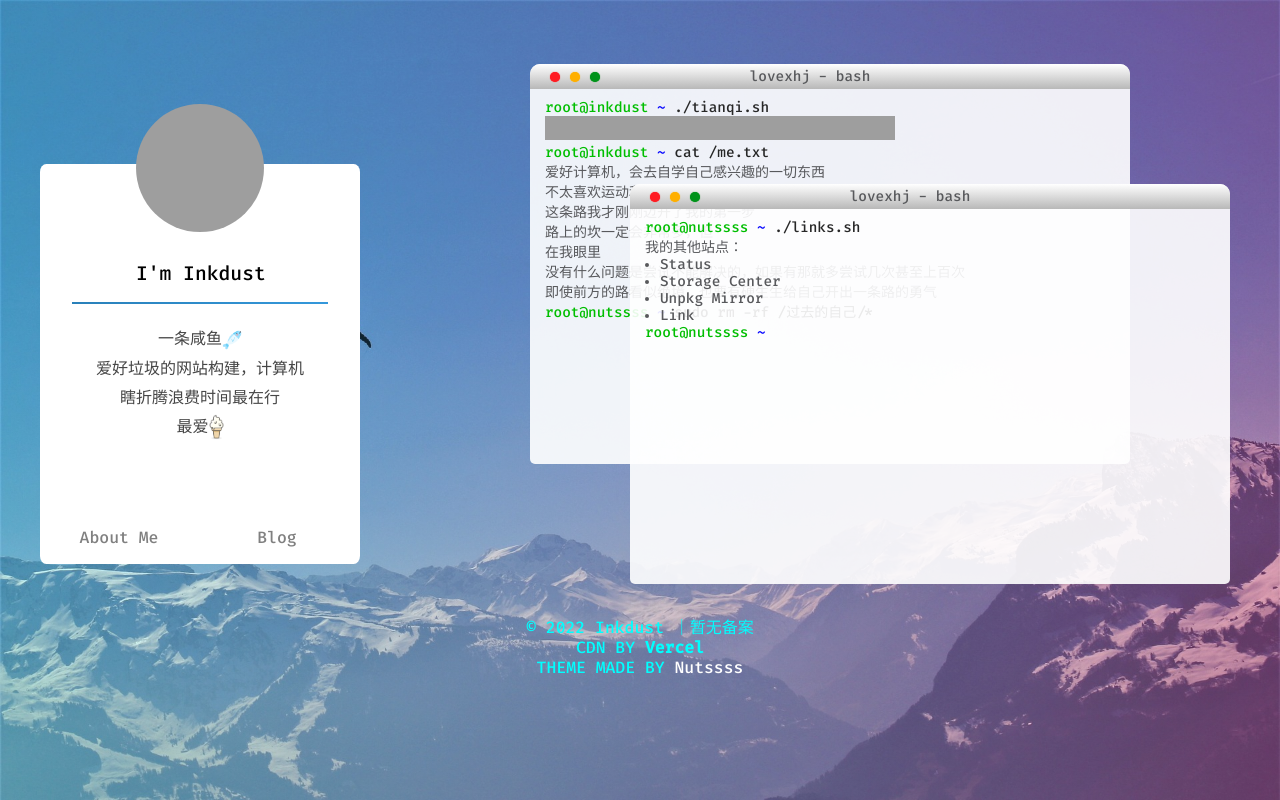
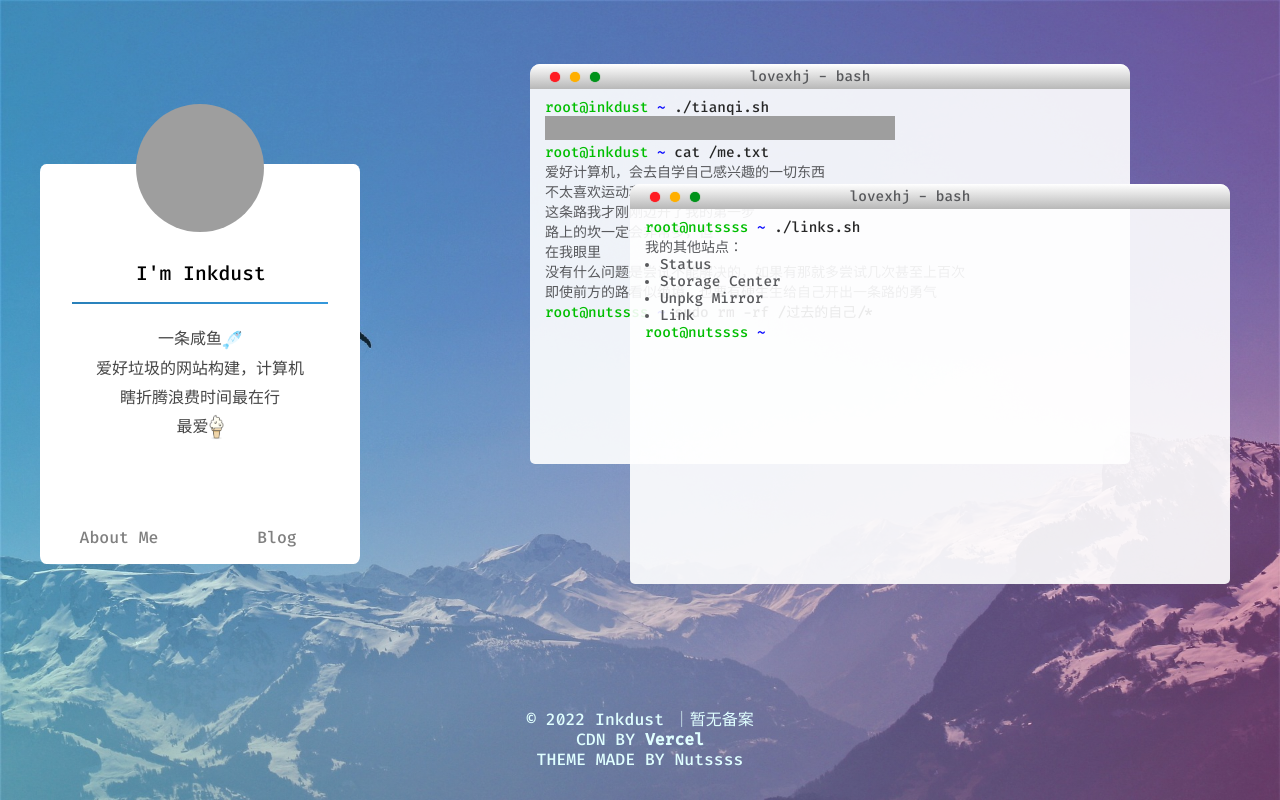
Before and after one commit to inkdust-dev/Homepage, a plain HTML site: page index.html in a window 1280 px wide. Drawn offline with Linux system fonts and the light colour scheme; grey boxes are pictures that could not be loaded.

Commit message:
Update nutssss.css

```diff
--- a/css/nutssss.css
+++ b/css/nutssss.css
@@ -276,7 +276,8 @@ body {
 
 #footer {
     width: 100%;
-    color: #00ffff;
+    color: #e0ffff;
+    position: fixed;
     float: left;
     text-align: center;
     bottom: 0;
@@ -286,7 +287,7 @@ body {
 
 #footer a {
     text-decoration: none;
-    color: white;
+    color: #e0ffff;
 }
 
 #footer a:hover {
```
